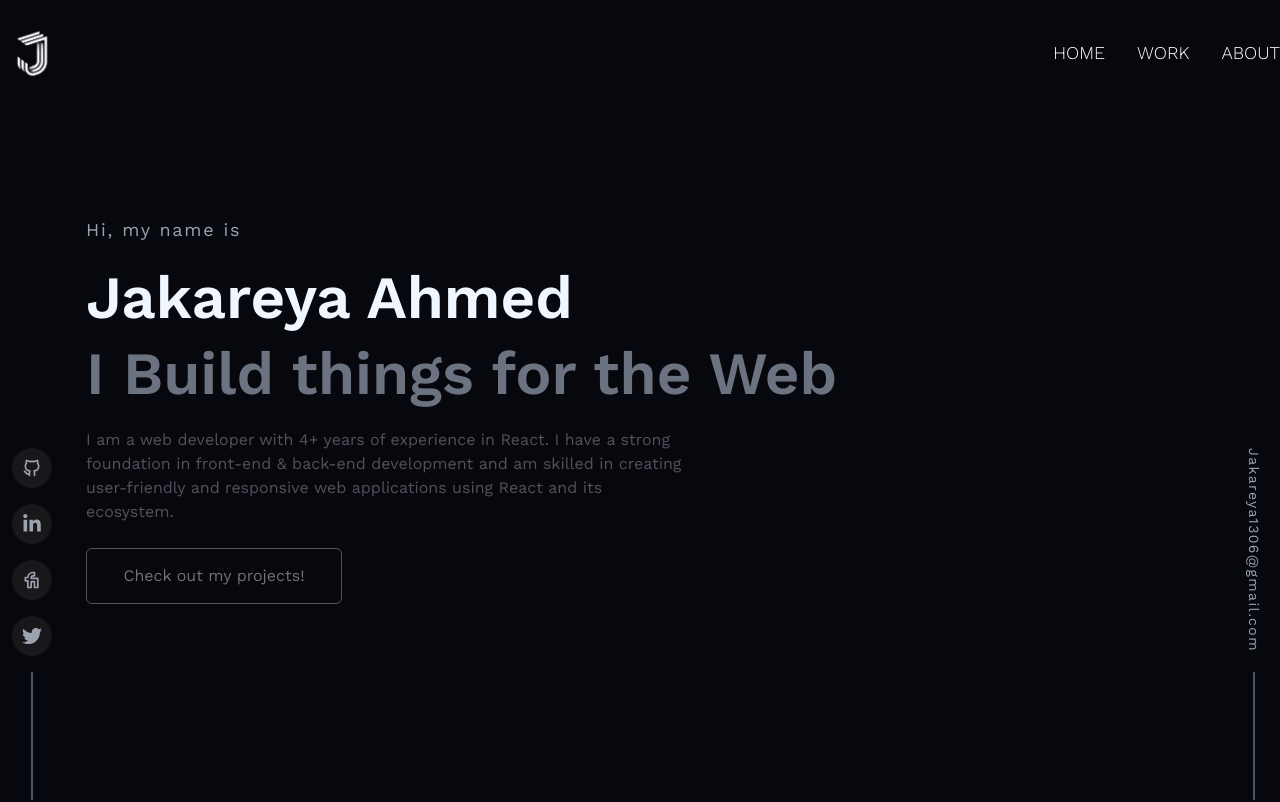
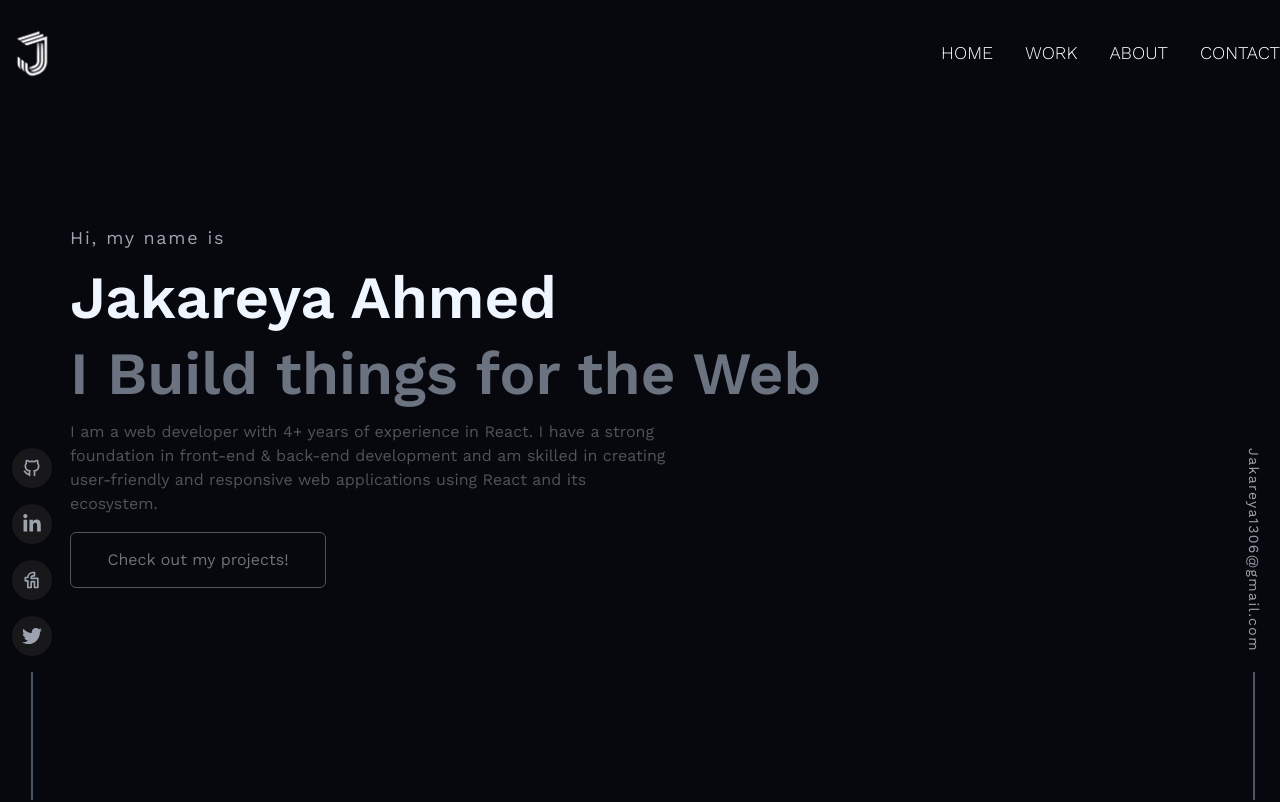
Before and after one commit to jakareya76/portfolio, a Next.js app: page / in a window 1280 px wide. Shown: the top 802 px of the page. Built offline with nearby package versions, Linux system fonts and the light colour scheme.

Commit message:
make navbar sticky and make some small changes

```diff
--- a/src/app/about/page.jsx
+++ /dev/null
@@ -1,4 +0,0 @@
-const AboutPage = () => {
-  return <div>AboutPage</div>;
-};
-export default AboutPage;
--- a/src/app/page.jsx
+++ b/src/app/page.jsx
@@ -13,7 +13,10 @@ const HomePage = () => {
       <LeftSide />
 
       {/* Hero Section */}
-      <section className="flex flex-col items-center justify-between w-full h-full gap-20 xl:flex-row">
+      <section
+        id="hero"
+        className="flex flex-col items-center justify-between w-full h-full gap-20 py-10 xl:flex-row md:py-28 md:px-8 lg:gap-6 xl:px-4"
+      >
         <div className="w-full h-full p-4 mx-auto">
           <Hero />
         </div>
@@ -35,7 +38,7 @@ const HomePage = () => {
       </section>
 
       {/* About Section */}
-      <section className="w-full h-full p-4 md:px-12">
+      <section id="about" className="w-full h-full p-4 md:px-12">
         <h2 className="text-2xl text-center text-white underline uppercase underline-offset-8">
           a bit about me
         </h2>
@@ -68,7 +71,8 @@ const HomePage = () => {
         </div>
       </section>
 
-      <section className="px-8 py-28">
+      {/* Contact Section */}
+      <section id="contact" className="px-8 py-28">
         <div className="flex flex-col items-center justify-center">
           <h1 className="text-4xl font-thin text-white md:text-6xl">
             Get <span className="font-bold">in Touch.</span>
--- a/src/app/work/page.jsx
+++ /dev/null
@@ -1,4 +0,0 @@
-const WorkPage = () => {
-  return <div>WorkPage</div>;
-};
-export default WorkPage;
--- a/src/components/Hero.jsx
+++ b/src/components/Hero.jsx
@@ -4,7 +4,7 @@ import { motion } from "framer-motion";
 
 const Hero = () => {
   return (
-    <div className="max-w-[1140px] mx-auto py-10 flex flex-col gap-4 md:py-24 md:px-8 lg:gap-6 xl:px-4">
+    <div className="max-w-[1140px] mx-auto flex flex-col gap-4">
       <motion.h3
         initial={{ y: 10, opacity: 0 }}
         animate={{ y: 0, opacity: 1 }}
--- a/src/components/MobileMenu.jsx
+++ b/src/components/MobileMenu.jsx
@@ -1,7 +1,6 @@
 "use client";
 
 import { useState } from "react";
-import Link from "next/link";
 
 const MobileMenu = () => {
   const [toggleMenu, setToggleMenu] = useState(false);
@@ -34,27 +33,34 @@ const MobileMenu = () => {
       {/* Menu */}
       {toggleMenu && (
         <div className="absolute right-0 flex flex-col gap-2 px-5 py-5 rounded top-12 bg-zinc-900">
-          <Link
-            href="/"
+          <a
+            href="#hero"
             className="text-[18px] uppercase font-[300]"
             onClick={handleToggleMenu}
           >
             Home
-          </Link>
-          <Link
-            href="/work"
+          </a>
+          <a
+            href="#projects"
             className="text-[18px] uppercase font-[300]"
             onClick={handleToggleMenu}
           >
             Work
-          </Link>
-          <Link
-            href="/about"
+          </a>
+          <a
+            href="#about"
             className="text-[18px] uppercase font-[300]"
             onClick={handleToggleMenu}
           >
             About
-          </Link>
+          </a>
+          <a
+            href="#contact"
+            className="text-[18px] uppercase font-[300]"
+            onClick={handleToggleMenu}
+          >
+            Contact
+          </a>
         </div>
       )}
     </div>
--- a/src/components/Navbar.jsx
+++ b/src/components/Navbar.jsx
@@ -1,6 +1,5 @@
 "use client";
 
-import Link from "next/link";
 import Image from "next/image";
 
 import { motion } from "framer-motion";
@@ -9,14 +8,15 @@ import MobileMenu from "./MobileMenu";
 
 const Navbar = () => {
   return (
-    <nav className="flex items-center justify-between px-5 py-4 text-white xl:px-0">
+    <header className="sticky top-0 bg-[#07080e] z-50">
+      <nav className="z-50 flex items-center justify-between px-5 py-2 mt-2 text-white xl:px-0">
         <motion.div
           initial={{ opacity: 0 }}
           animate={{ opacity: 1 }}
           transition={{ duration: 0.5 }}
           className="flex items-center justify-center"
         >
-        <Link href="/">
+          <a href="#hero">
             <Image
               src="/logo.png"
               width={66}
@@ -24,40 +24,50 @@ const Navbar = () => {
               className="object-cover"
               alt="logo"
             />
-        </Link>
+          </a>
         </motion.div>
         <div className="items-center justify-center hidden gap-8 md:flex">
-        <Link href="/" className="text-[18px] uppercase font-[300]">
-          <motion.div
+          <motion.a
             initial={{ y: -10, opacity: 0 }}
             animate={{ y: 0, opacity: 1 }}
             transition={{ duration: 0.2 }}
+            href="#hero"
+            className="text-[18px] uppercase font-[300]"
           >
             Home
-          </motion.div>
-        </Link>
-        <Link href="/work" className="text-[18px] uppercase font-[300]">
-          <motion.div
+          </motion.a>
+          <motion.a
             initial={{ y: -10, opacity: 0 }}
             animate={{ y: 0, opacity: 1 }}
             transition={{ duration: 0.4 }}
+            href="#projects"
+            className="text-[18px] uppercase font-[300]"
           >
             Work
-          </motion.div>
-        </Link>
-        <Link href="/about" className="text-[18px] uppercase font-[300]">
-          <motion.div
+          </motion.a>
+          <motion.a
             initial={{ y: -10, opacity: 0 }}
             animate={{ y: 0, opacity: 1 }}
-            transition={{ duration: 0.4 }}
+            transition={{ duration: 0.6 }}
+            href="#about"
+            className="text-[18px] uppercase font-[300]"
           >
             About
-          </motion.div>
-        </Link>
+          </motion.a>
+          <motion.a
+            initial={{ y: -10, opacity: 0 }}
+            animate={{ y: 0, opacity: 1 }}
+            transition={{ duration: 0.8 }}
+            href="#contact"
+            className="text-[18px] uppercase font-[300]"
+          >
+            Contact
+          </motion.a>
         </div>
 
         <MobileMenu />
       </nav>
+    </header>
   );
 };
 export default Navbar;
--- a/src/components/RightSide.jsx
+++ b/src/components/RightSide.jsx
@@ -11,7 +11,7 @@ const RightSide = () => {
       transition={{ delay: 1.5 }}
       className="fixed bottom-0 right-0 hidden w-32 h-full xl:inline-flex"
     >
-      <div className="flex flex-col items-center justify-end h-full  gap-28">
+      <div className="flex flex-col items-center justify-end h-full gap-28">
         <Link href="mailto:jakareya1306@gmail.com">
           <p className="text-sm tracking-widest text-gray-400 rotate-90">
             Jakareya1306@gmail.com
```
Lines whose indentation alone changed are shown as unchanged.
